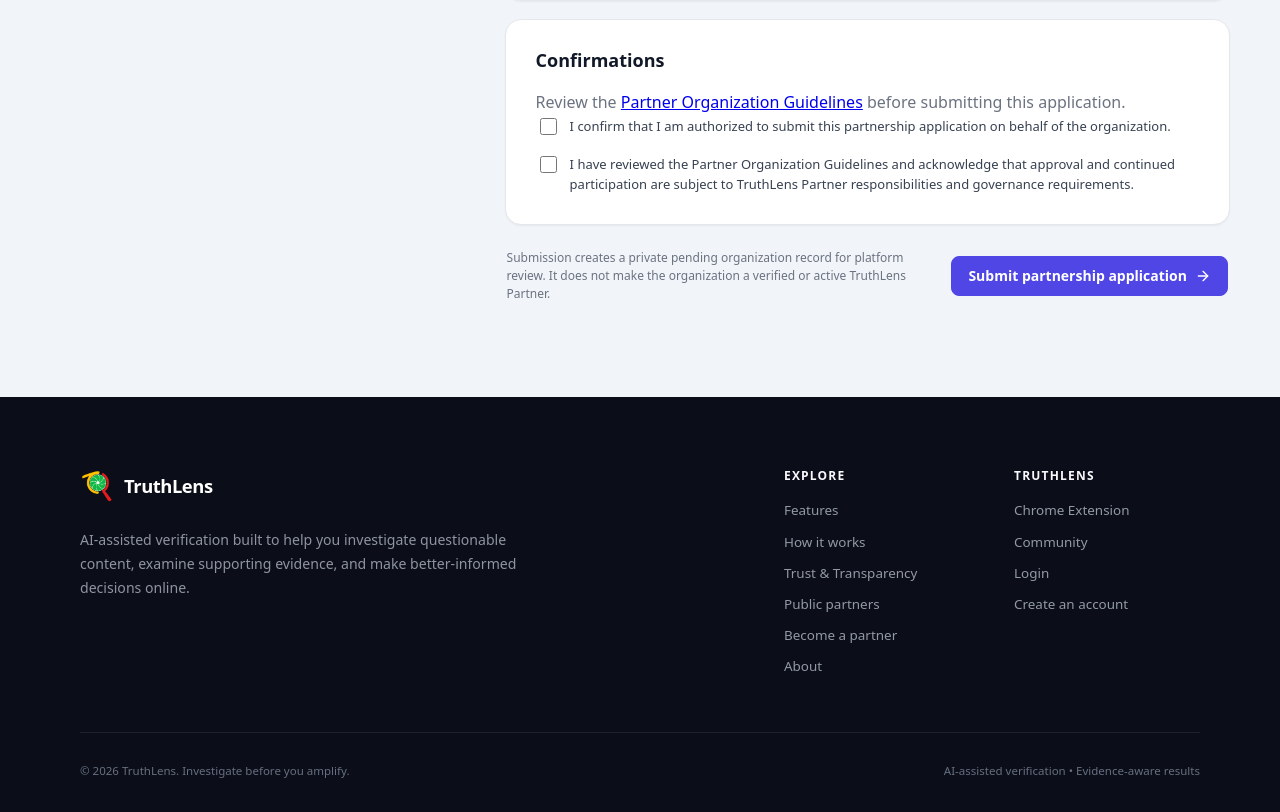
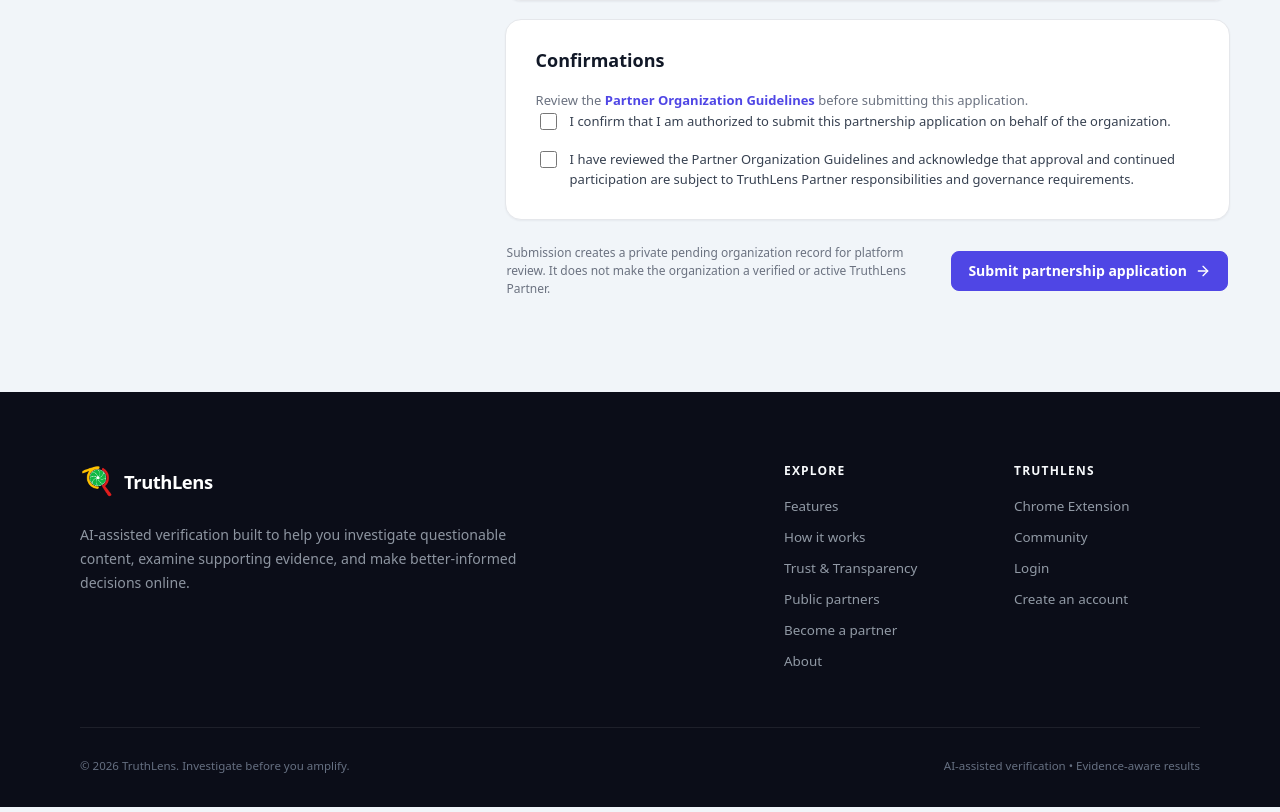
Before and after one commit to renzkirby/truthlens, a React (Vite) app in the folder frontend/frontend/: page /partners/apply in a window 1280 px wide. Shown: the part 1556-2368 px from the top of the page. Built offline with nearby package versions, Linux system fonts and the light colour scheme; no server answers; a web font is replaced by a local one.

Commit message:
Style application guidelines reference

```diff
--- a/frontend/frontend/src/Pages/PartnershipApplicationPage.css
+++ b/frontend/frontend/src/Pages/PartnershipApplicationPage.css
@@ -158,6 +158,23 @@
    color: var(--tl-color-status-critical-text) !important;
 }
 
+.partner-application-guidelines-note {
+   margin: 0 0 16px;
+   color: var(--tl-color-text-muted);
+   font-size: var(--tl-text-sm);
+   line-height: 1.55;
+}
+
+.partner-application-guidelines-note a {
+   color: var(--tl-color-brand-primary);
+   font-weight: 700;
+   text-decoration: none;
+}
+
+.partner-application-guidelines-note a:hover {
+   text-decoration: underline;
+}
+
 .partner-application-attestations label {
    grid-template-columns: auto minmax(0, 1fr);
    align-items: start;
```
